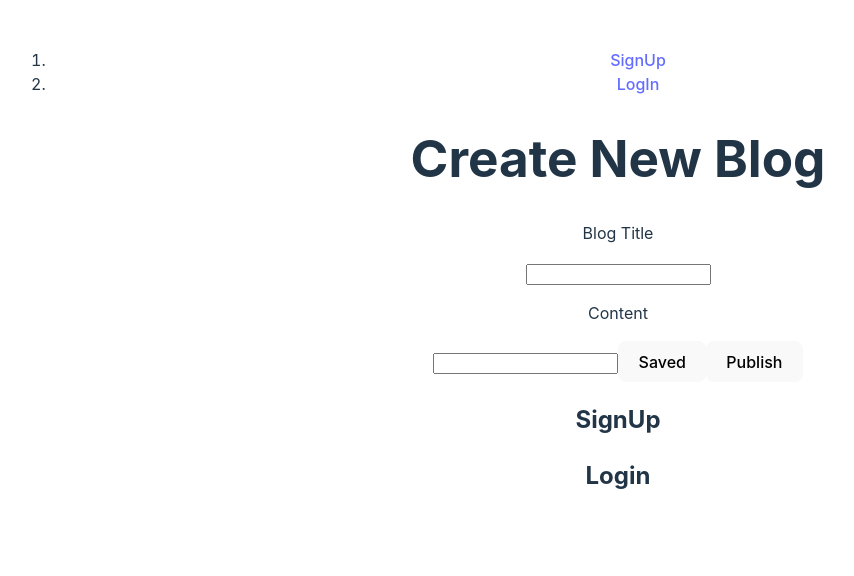
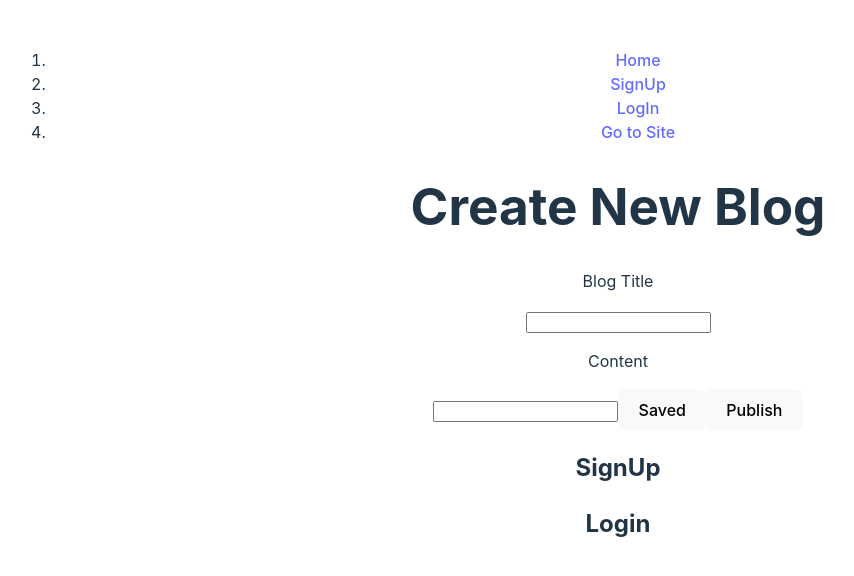
Before and after one commit to swapanmandi/Blogging-App, a React (Vite) app: page /dashboard in a window 1280 px wide. Shown: the top 576 px of the page, without its empty margins (22-876 px from the left). Built offline with nearby package versions, Linux system fonts and the light colour scheme.

Commit message:
add navlink

```diff
--- a/src/admin/Navbar.jsx
+++ b/src/admin/Navbar.jsx
@@ -6,8 +6,10 @@ export default function Navbar() {
     <>
     <div className=' bg-stone-50 text-slate-950'>
         <ol className=' flex  justify-center'>
+        <li className=' p-4'><Link to="/dashboard">Home</Link></li>
             <li className=' p-4'> <Link to="/dashboard/signup">SignUp</Link></li>
             <li className=' p-4'><NavLink to="/dashboard/login">LogIn</NavLink></li>
+            <li className=' p-4'><Link to="/">Go to Site</Link></li>
         </ol>
     </div>
 
```
